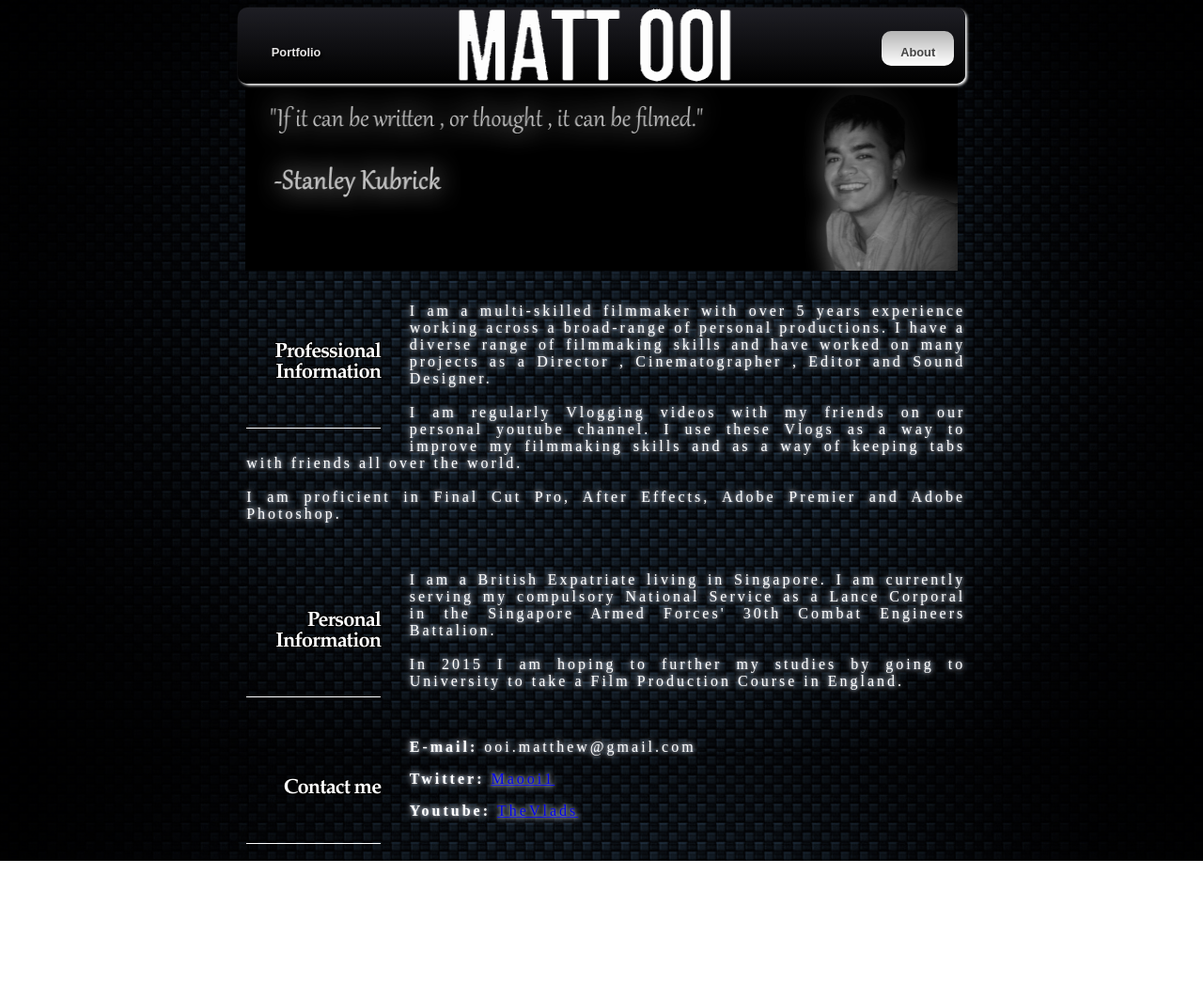
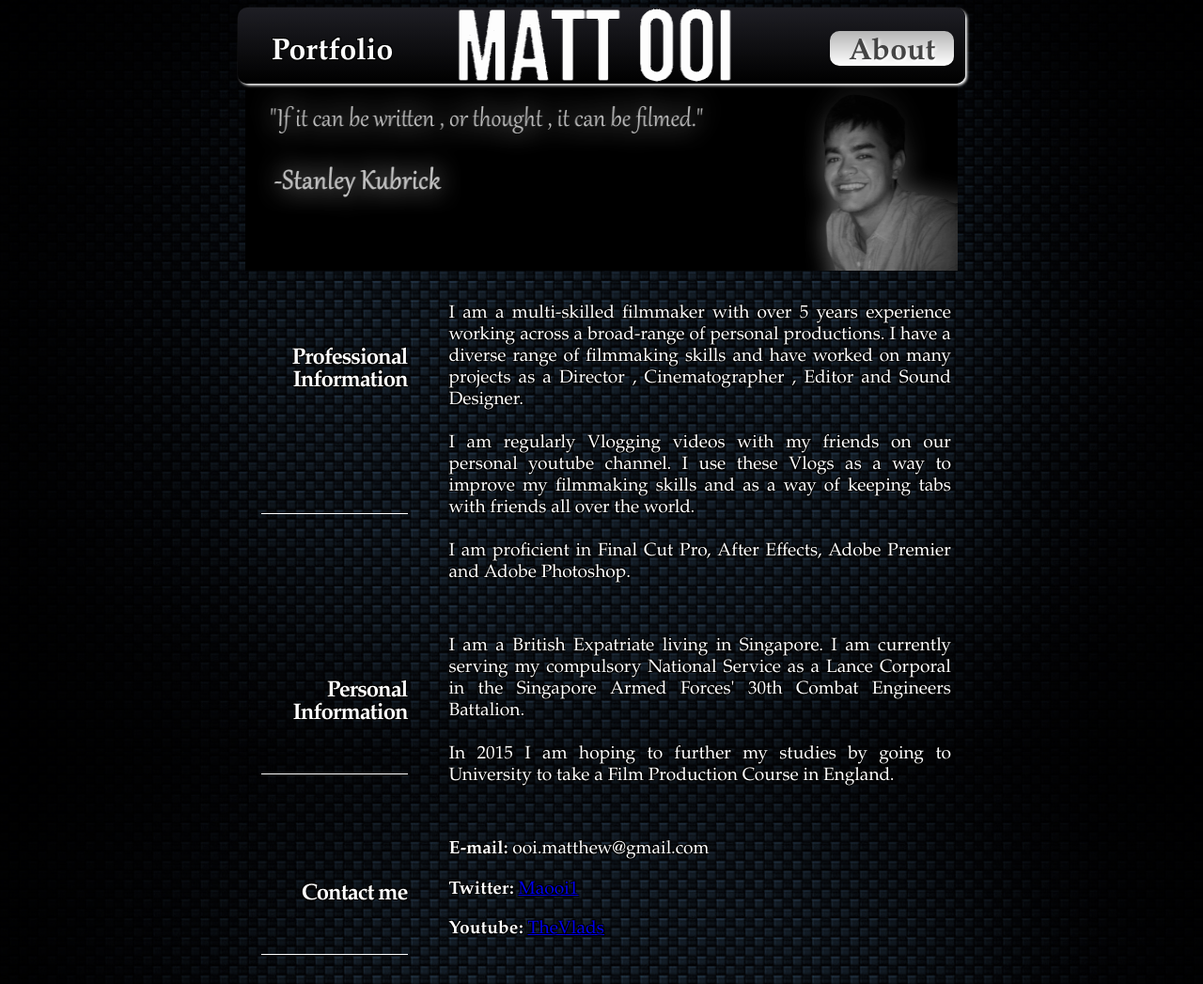
Before and after one commit to Allen-Duxbury-Solutions/MatOooeee, a plain HTML site: page About.html in a window 1280 px wide. Shown: the top 1047 px of the page at 94% size. Before the commit the page ends 916 px from the top, so only its background shows below. Drawn offline with Linux system fonts and the light colour scheme.

Commit message:
Fiddled with fonts and font size

```diff
--- a/About.html
+++ b/About.html
@@ -35,7 +35,7 @@
     <div id = "AboutMe">
     <ul>
       <li>
-        <h2>Professional Information</h2>
+        <h2 id = 'firstHeading'>Professional Information</h2>
           <br>
             <p style = "color:white;">I am a multi-skilled filmmaker with over 5 years experience working across a broad-range of personal productions. I have a diverse range of filmmaking skills and have worked on many projects as a Director , Cinematographer , Editor and Sound Designer.
           <br><br>
--- a/style/AboutMe.css
+++ b/style/AboutMe.css
@@ -6,11 +6,12 @@
     margin-right: 20%;
     margin-left: 17.5%;
     list-style-type: none;
-    display: block;
+    display: inline-block;
+    width:60%;
 }
 #AboutMe ul li h2{
     font-family: baskerville,'palatino linotype','times new roman',serif;
-    font-size: 1.375em;
+    font-size: 1.5em;
     line-height: 1em;
     letter-spacing: -0.045em;
     text-align: right;
@@ -29,26 +30,29 @@
     1px 1px 0 #000;
 }
 #AboutMe ul li p{
+    font-family: baskerville,'palatino linotype','times new roman',serif;
     text-align: justify;
-    margin: 1.571em 0;
-    padding: 0;
-    border: 0;
-    font-size: 100%;
-    font-weight: inherit;
-    font-style: inherit;
-    font-family: inherit;
+    text-overflow:ellipsis;
+    padding-left: 30px;
+    color: white;
+    font-size: 1.2em;
     text-shadow:
-   color: #90e6f5;
-   text-shadow: 0 0 3px #959DA9, 0 0 6px #959DA9,
-           0 0 9px #959DA9;
-    letter-spacing: 3px;
+    -1px -1px 0 #000,
+    1px -1px 0 #000,
+    -1px 1px 0 #000,
+    1px 1px 0 #000;
     -webkit-margin-before: 0px;
 -webkit-margin-after: 1em;
 -webkit-margin-start: 0px;
 -webkit-margin-end: 0px;
+    margin-left:170px;
 }
 
 #AboutMe ul li h3{
  color: #959DA9;
     padding: 0;
 }
+
+#firstHeading {
+    height:125px;
+}
--- a/style/Menu.css
+++ b/style/Menu.css
@@ -28,12 +28,16 @@
     list-style: none;
 }
 #menu-bar a {
-    height: 5vh;
+    height: 3vh;
     font-weight: bold;
-    font-family: Arial, Helvetica, sans-serif;
+    font-family: baskerville,'palatino linotype','times new roman',serif;
     font-style: normal;
-    font-size: 80%;
-    color: #E7E5E5;
+    font-size: 4vh;
+    text-shadow:
+    -1px -1px 0 #000,
+    1px -1px 0 #000,
+    -1px 1px 0 #000,
+    1px 1px 0 #000;
     text-decoration: none;
     display: block;
     padding: 15px 20px 10px 20px;
@@ -42,7 +46,7 @@
     border-radius: 10px;
     -webkit-border-radius: 10px;
     -moz-border-radius: 10px;
-    text-shadow: 2px 2px 3px #000000;
+    color: white;
 }
 #menu-bar li ul li a {
     margin: 0;
```
Also changed, not shown: style/Gallery.css (+10 -6 lines).
